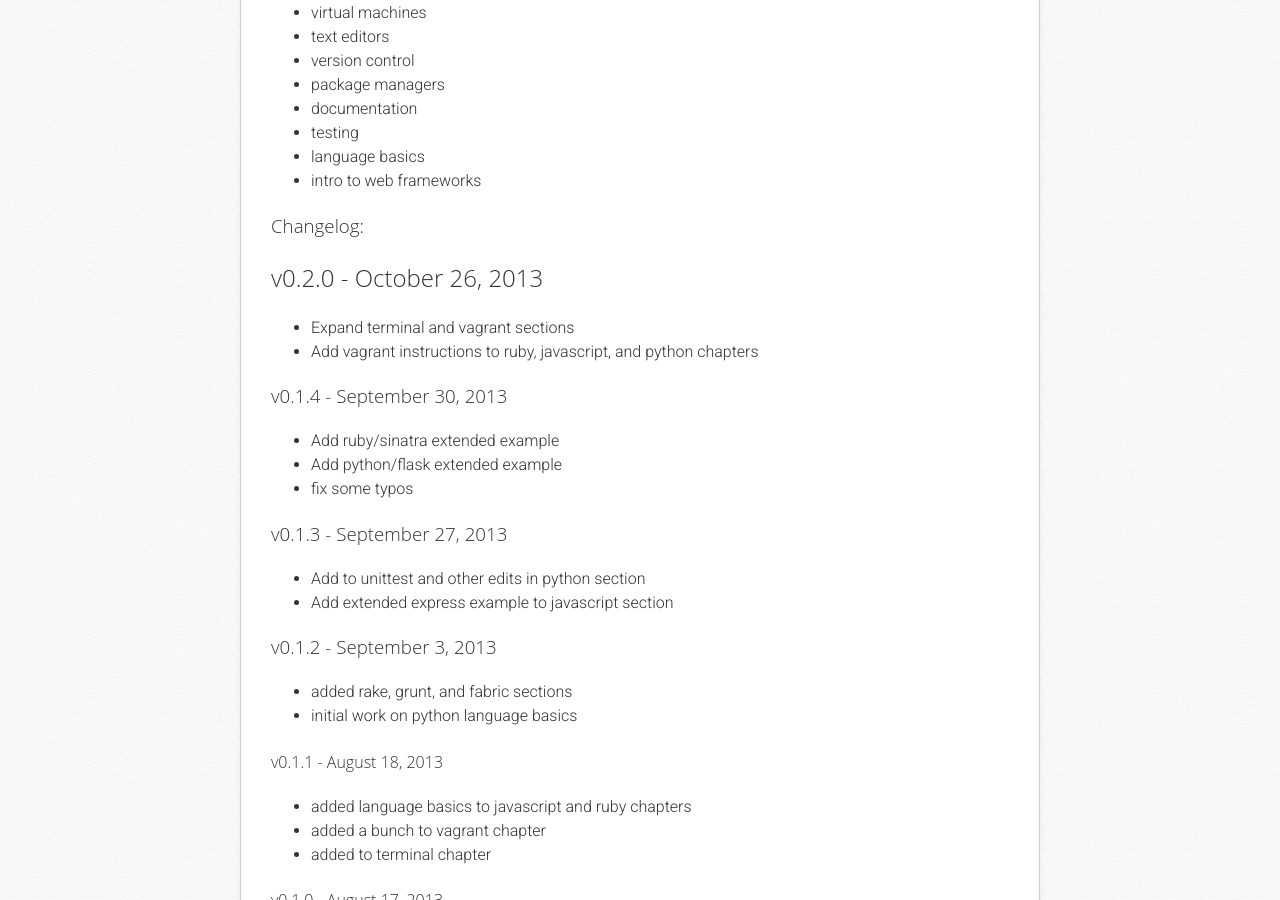
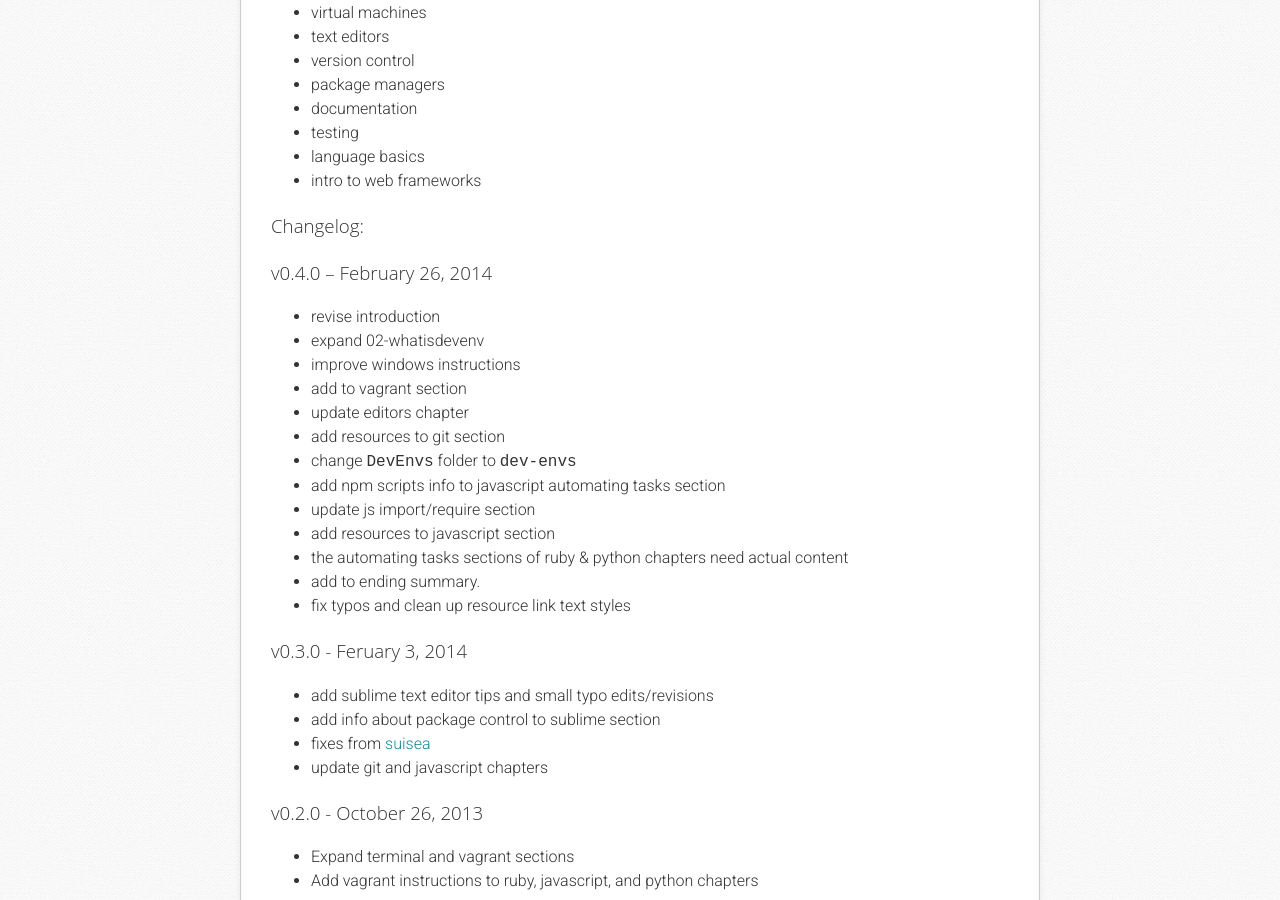
Before and after one commit to superbigtree/superbigtree.github.com, a Jekyll site: the page built from books/dev-envs/index.md, in a window 1280 px wide and 900 px high, scrolled down 1037 px. Built offline with Jekyll 4.4.1, drawn with Linux system fonts in a browser that asks for light colours; some of the changed text lies outside the part shown.

Commit message:
update dev-envs

```diff
--- a/books/dev-envs/index.md
+++ b/books/dev-envs/index.md
@@ -12,9 +12,9 @@ description: Learn to set up development environments for ruby, javascript, and
   </a>
   <div id="meta">
     <p>Author: <b><a href="http://sethvincent.com" target="_blank">Seth Vincent</a></b>.</p>
-    <p>Currently at: <b>89 pages</b>.</p>
-    <p>Version: <b>0.2.0</b>. (<a href="#changelog" alt="changelog">changelog</a>)</p>
-    <p>Last updated: <b>October 26, 2013</b>.</p>
+    <p>Currently at: <b>92 pages</b>.</p>
+    <p>Version: <b>0.4.0</b>. (<a href="#changelog" alt="changelog">changelog</a>)</p>
+    <p>Last updated: <b>February 26, 2014</b>.</p>
   </div>
 </div>
 
@@ -47,7 +47,28 @@ Maybe you'll learn that you want to work in all three, or two out of three. What
 
 ### Changelog:
 
-## v0.2.0 - October 26, 2013
+### v0.4.0 – February 26, 2014
+- revise introduction
+- expand 02-whatisdevenv
+- improve windows instructions
+- add to vagrant section
+- update editors chapter
+- add resources to git section
+- change `DevEnvs` folder to `dev-envs`
+- add npm scripts info to javascript automating tasks section
+- update js import/require section
+- add resources to javascript section
+- the automating tasks sections of ruby & python chapters need actual content
+- add to ending summary.
+- fix typos and clean up resource link text styles
+
+### v0.3.0 - Feruary 3, 2014
+- add sublime text editor tips and small typo edits/revisions
+- add info about package control to sublime section
+- fixes from [suisea](https://github.com/suisea)
+- update git and javascript chapters
+
+### v0.2.0 - October 26, 2013
 - Expand terminal and vagrant sections
 - Add vagrant instructions to ruby, javascript, and python chapters
 
```
Also changed, not shown: _layouts/post.html (deleted), books/dev-envs/embed.html (deleted), books/learnjs/embed.html (deleted), img/sea2.jpg (added), js/app.js (deleted).
